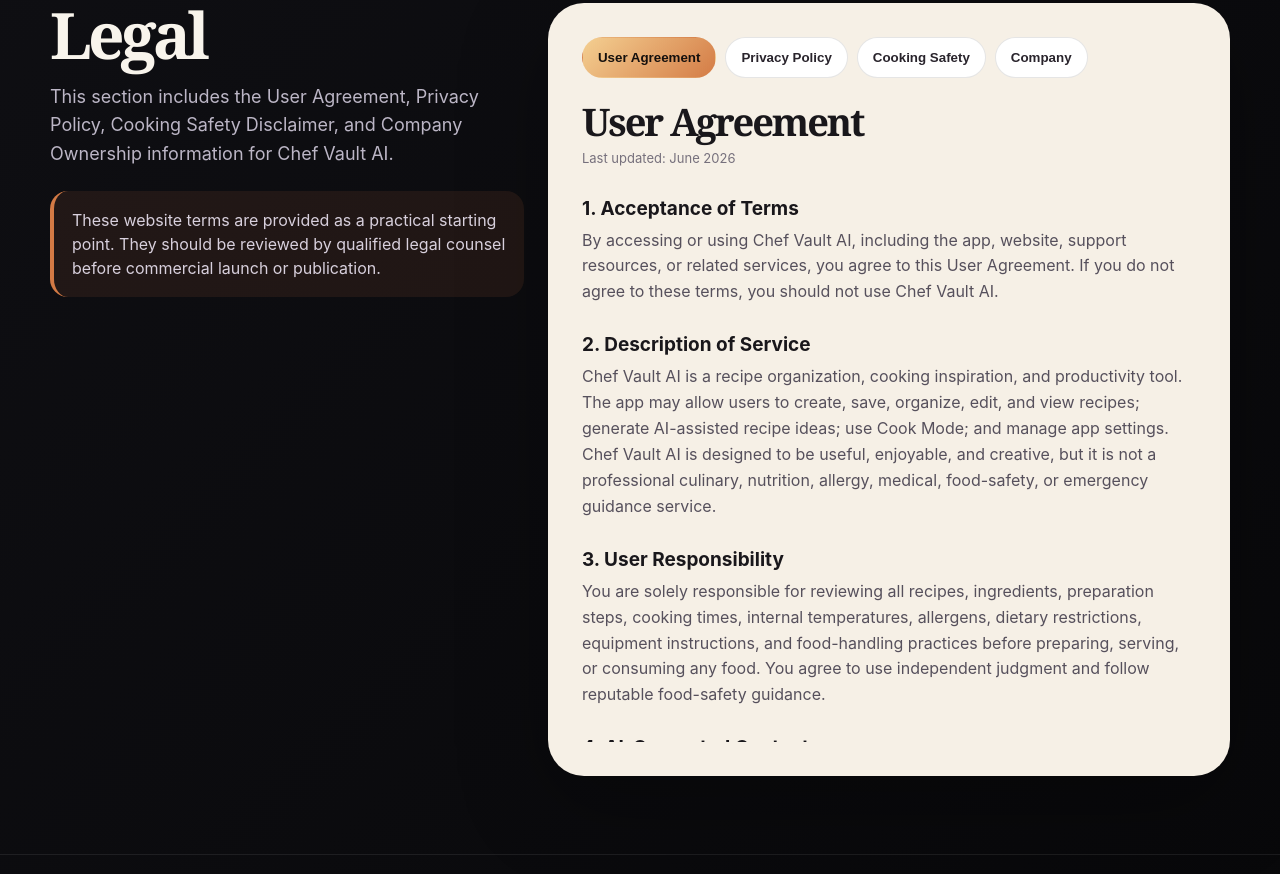
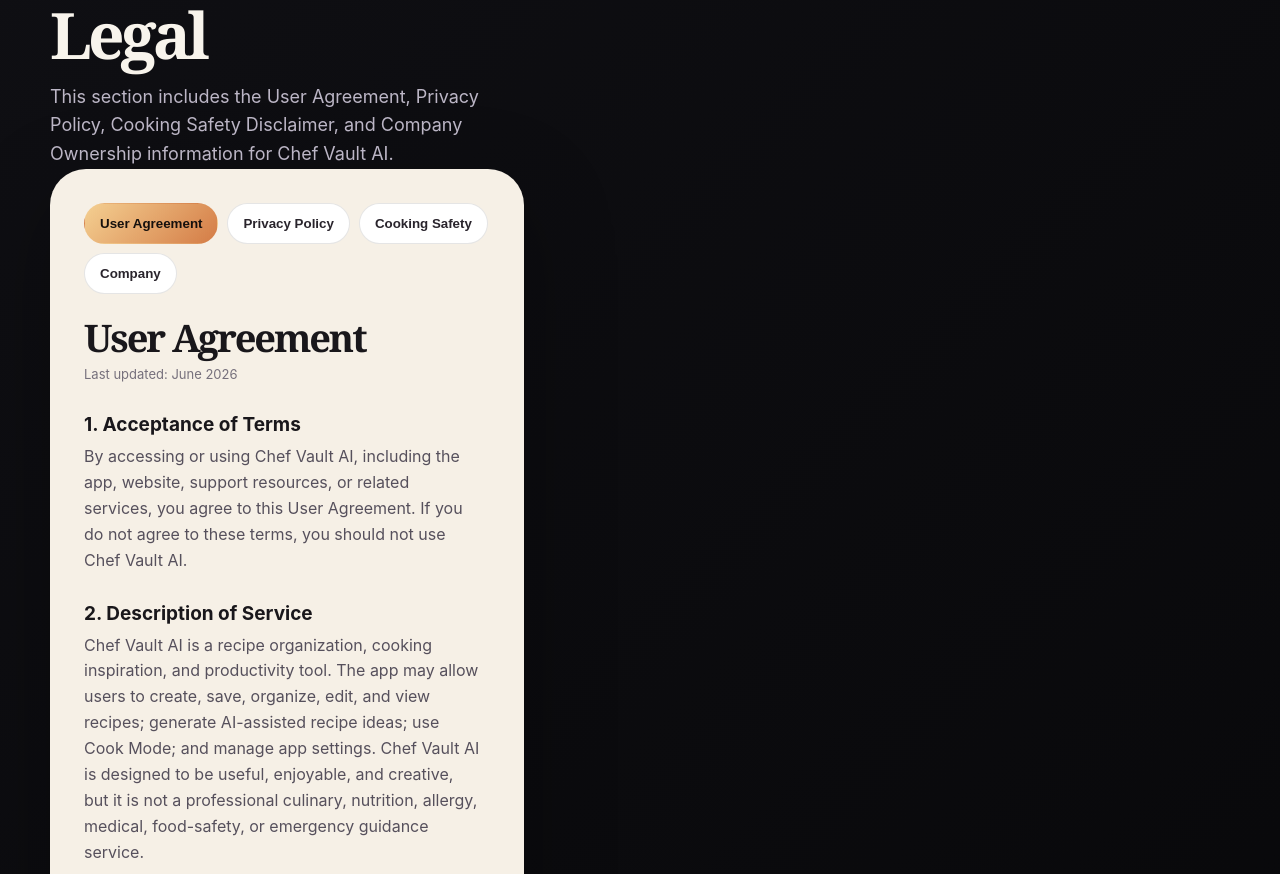
Before and after one commit to irvingkeith93-bit/ChefVault.AI, a plain HTML site: page index.html in a window 1280 px wide. Shown: the part 3975-4849 px from the top of the page. Drawn offline with Linux system fonts and the light colour scheme.

Commit message:
Update index.html

```diff
--- a/index.html
+++ b/index.html
@@ -1160,13 +1160,6 @@
               Company Ownership information for Chef Vault AI.
             </p>
 
-            <div class="notice">
-              These website terms are provided as a practical starting point. They should be reviewed by
-              qualified legal counsel before commercial launch or publication.
-            </div>
-          </div>
-        </div>
-
         <div class="legal-box">
           <div class="legal-tabs">
             <button class="active" data-tab="agreement">User Agreement</button>
```
